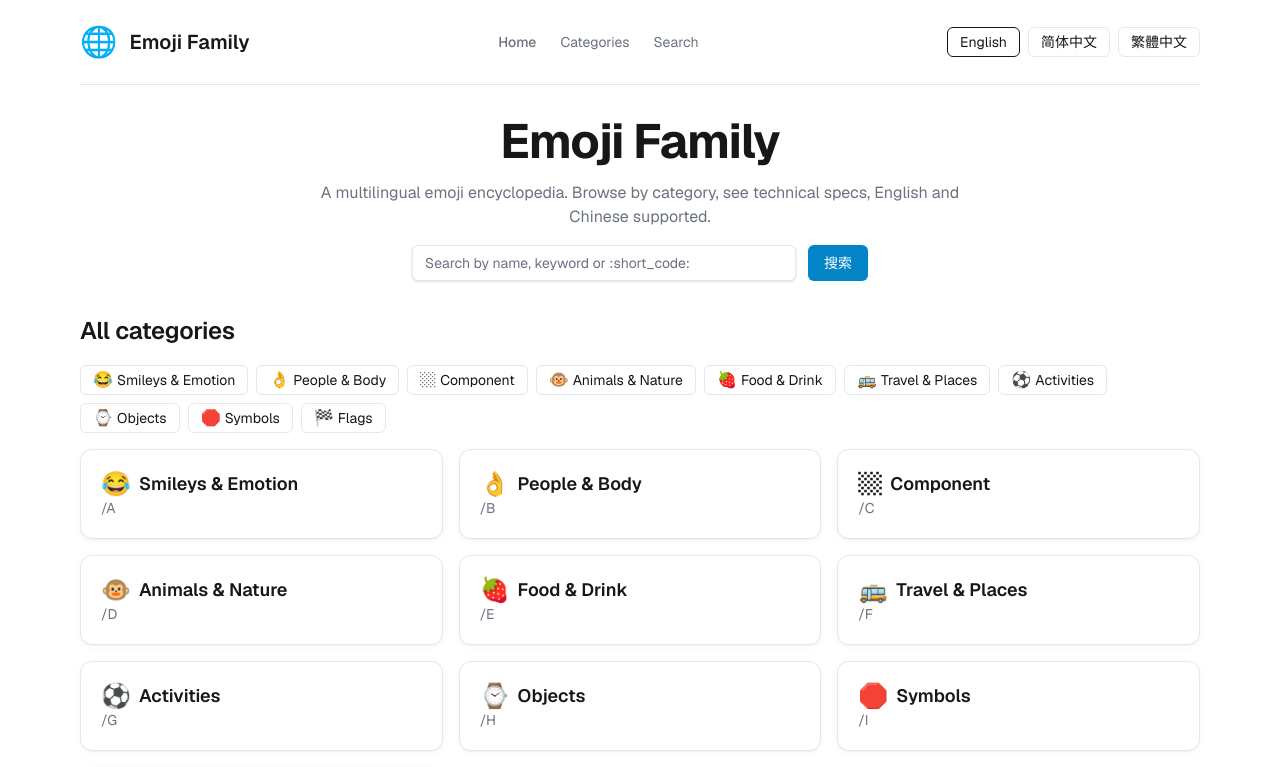
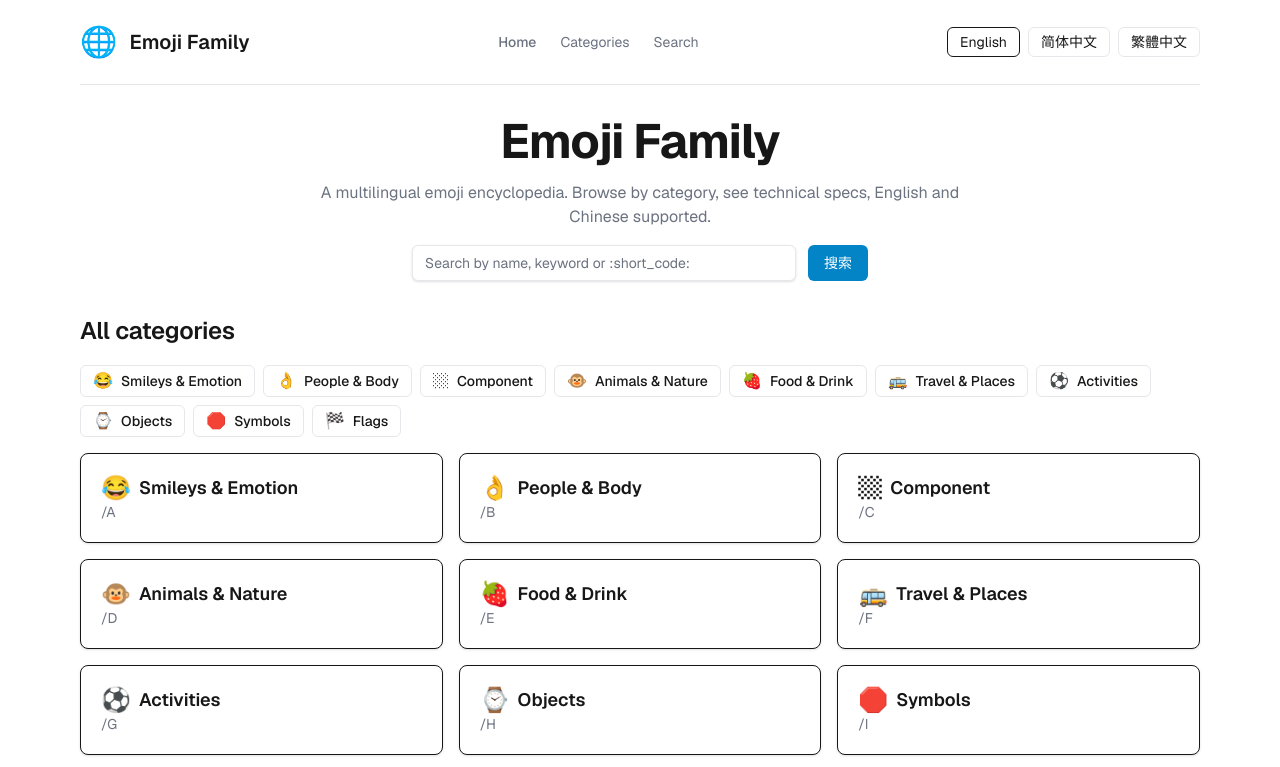
Before and after one commit to aisin/emoji-family-next, a Next.js app: page /en in a window 1280 px wide. Shown: the top 767 px of the page. Built offline with nearby package versions, Linux system fonts and the light colour scheme.

Commit message:
refactor(ui): migrate CategoryCard to Card; CategoryNav to Button asChild; CopyButtons to Button (outline, sm); unify tokens on Tailwind v4

```diff
--- a/src/app/ui/CategoryCard.tsx
+++ b/src/app/ui/CategoryCard.tsx
@@ -3,6 +3,7 @@ import type { PrimaryCategory } from "@/types";
 import { extractLeadingEmoji } from "@/app/ui/utils";
 import type { SupportedLanguage } from "@/app/lib/i18n";
 import { uiText } from "@/app/lib/ui-strings";
+import { Card } from "@/app/ui/shadcn/card";
 
 export default function CategoryCard({
   category,
@@ -16,19 +17,21 @@ export default function CategoryCard({
   return (
     <Link
       href={category.url}
-      className="card p-5 block hover:ring-1 hover:ring-brand-500 hover:border-brand-400 transition-shadow focus:outline-none focus-visible:ring-2 focus-visible:ring-brand-600"
+      className="group block rounded-lg focus:outline-none focus-visible:ring-2 focus-visible:ring-ring"
       aria-label={t.category.go_to_category_aria(category.title)}
     >
+      <Card className="p-5 transition-shadow hover:shadow-md">
         <div className="flex items-center justify-between">
           <div>
             <div className="text-lg font-semibold flex items-center gap-2">
               {icon && <span className="text-2xl leading-none">{icon}</span>}
               <span>{category.title}</span>
             </div>
-          <div className="text-sm text-[color:var(--muted)]">/{category.slug}</div>
+            <div className="text-sm text-muted-foreground">/{category.slug}</div>
             <span className="sr-only">{t.category.view_more_sr}</span>
           </div>
         </div>
+      </Card>
     </Link>
   );
 }
--- a/src/app/ui/CategoryNav.tsx
+++ b/src/app/ui/CategoryNav.tsx
@@ -3,6 +3,7 @@ import type { PrimaryCategory } from "@/types";
 import { extractLeadingEmoji } from "@/app/ui/utils";
 import type { SupportedLanguage } from "@/app/lib/i18n";
 import { uiText } from "@/app/lib/ui-strings";
+import { Button } from "@/app/ui/shadcn/button";
 
 export default function CategoryNav({
   categories,
@@ -20,20 +21,23 @@ export default function CategoryNav({
         const icon = extractLeadingEmoji(c.category) ?? undefined;
         const active = c.slug === currentCategory;
         return (
+          <Button
+            asChild
+            key={c.slug}
+            variant={active ? "default" : "outline"}
+            size="sm"
+            className="px-3 py-1"
+          >
             <Link
-            key={c.slug}
               href={c.url}
               aria-current={active ? "page" : undefined}
               aria-label={t.category.go_to_category_aria(c.title)}
-            className={`px-3 py-1 rounded-md text-sm border inline-flex items-center gap-1 focus:outline-none focus-visible:ring-2 focus-visible:ring-brand-600 ${
-              active
-                ? "bg-brand-600 border-brand-600 text-white"
-                : "border-[color:var(--border)] text-[color:var(--muted)] hover:text-brand-600"
-            }`}
+              className="inline-flex items-center gap-1"
             >
               {icon && <span className="text-base leading-none">{icon}</span>}
               <span>{c.title}</span>
             </Link>
+          </Button>
         );
       })}
     </nav>
--- a/src/app/ui/CopyButtons.tsx
+++ b/src/app/ui/CopyButtons.tsx
@@ -3,6 +3,7 @@
 import type { SupportedLanguage } from "@/app/lib/i18n";
 import { uiText } from "@/app/lib/ui-strings";
 import { toast } from "sonner";
+import { Button } from "@/app/ui/shadcn/button";
 
 export default function CopyButtons({
   emoji,
@@ -30,31 +31,24 @@ export default function CopyButtons({
     }
   }
 
-  const baseCls =
-    "px-3 py-1 rounded-md border border-[color:var(--border)] hover:bg-black/5 dark:hover:bg-white/10 text-sm transition-colors transition-transform active:scale-95 select-none";
-
   return (
     <div className="flex flex-wrap gap-2">
-      <button title={t.copy.copy_emoji} className={baseCls} onClick={() => onCopy(emoji, "emoji")}>
+      <Button title={t.copy.copy_emoji} variant="outline" size="sm" onClick={() => onCopy(emoji, "emoji")}>
         {t.copy.copy_emoji}
-      </button>
-      <button title={t.copy.copy_unicode} className={baseCls} onClick={() => onCopy(unicode, "unicode")}>
+      </Button>
+      <Button title={t.copy.copy_unicode} variant="outline" size="sm" onClick={() => onCopy(unicode, "unicode")}>
         {t.copy.copy_unicode}
-      </button>
-      <button title={t.copy.copy_shortcode} className={baseCls} onClick={() => onCopy(shortcode, "shortcode")}>
+      </Button>
+      <Button title={t.copy.copy_shortcode} variant="outline" size="sm" onClick={() => onCopy(shortcode, "shortcode")}>
         {t.copy.copy_shortcode}
-      </button>
-      <button title={t.copy.copy_decimal} className={baseCls} onClick={() => onCopy(decimal, "decimal")}>
+      </Button>
+      <Button title={t.copy.copy_decimal} variant="outline" size="sm" onClick={() => onCopy(decimal, "decimal")}>
         {t.copy.copy_decimal}
-      </button>
+      </Button>
       {showLink && (
-        <button
-          title={t.copy.copy_link}
-          className={baseCls}
-          onClick={() => onCopy(window.location.href, "link")}
-        >
+        <Button title={t.copy.copy_link} variant="outline" size="sm" onClick={() => onCopy(window.location.href, "link")}>
           {t.copy.copy_link}
-        </button>
+        </Button>
       )}
     </div>
   );
```
Lines whose indentation alone changed are shown as unchanged.
